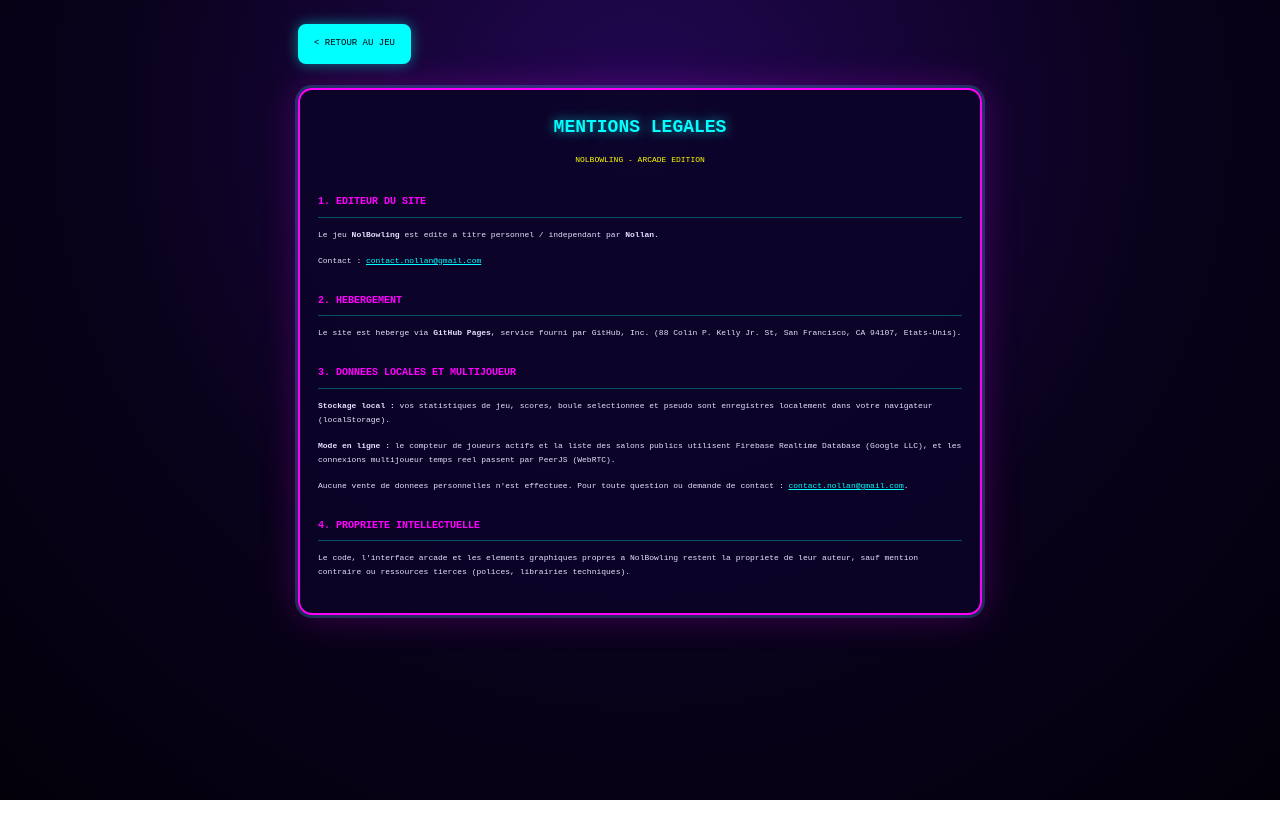
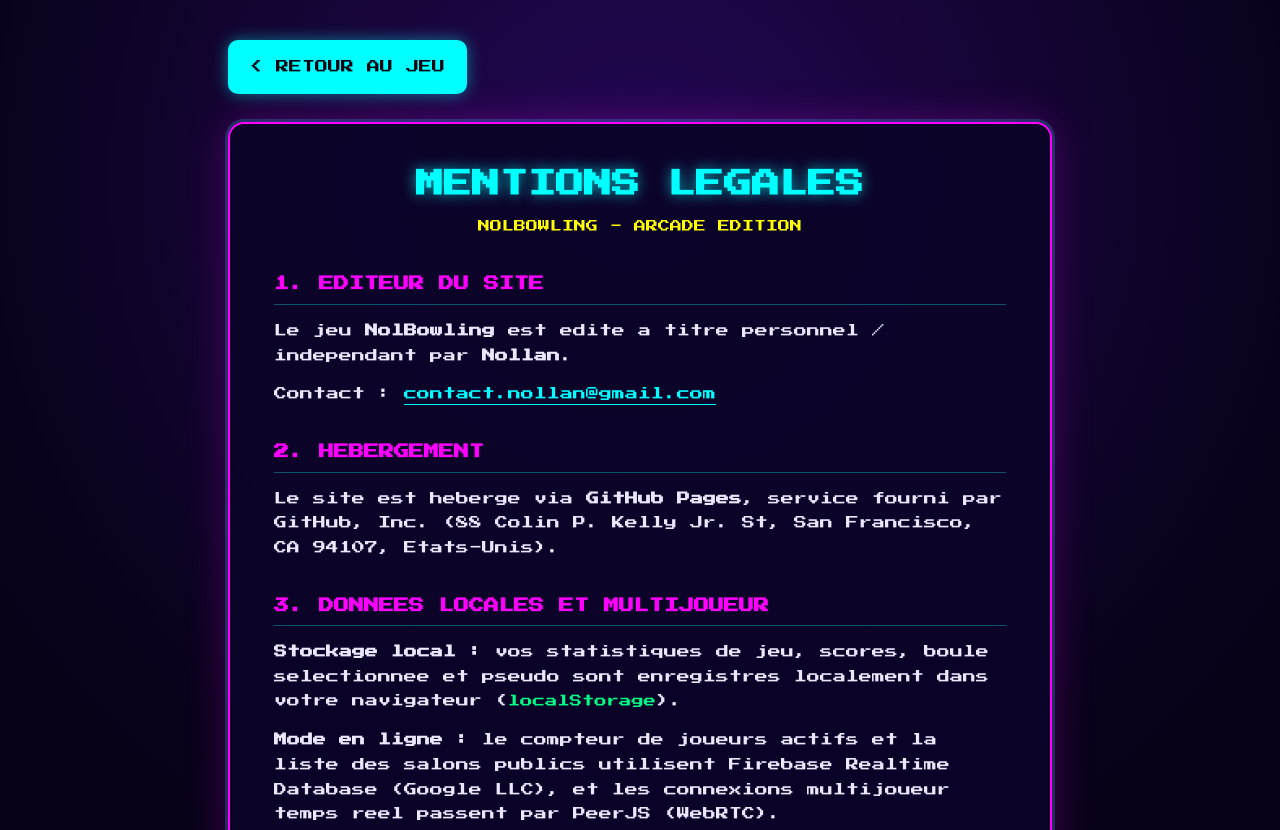
Before and after one commit to NollanRZH/nolbowling, a plain HTML site: page mentions-legales.html in a window 1280 px wide. Shown: the top 830 px of the page. Before the commit the page ends 800 px from the top, so only its background shows below. Drawn offline with Linux system fonts and the light colour scheme.

Commit message:
upd interface

```diff
--- a/mentions-legales.html
+++ b/mentions-legales.html
@@ -2,7 +2,7 @@
 <html lang="fr">
 <head>
 <meta charset="utf-8">
-<meta name="viewport" content="width=device-width,initial-scale=1,maximum-scale=1,user-scalable=no,viewport-fit=cover">
+<meta name="viewport" content="width=device-width,initial-scale=1,viewport-fit=cover">
 <meta name="theme-color" content="#04010c">
 <title>Mentions legales - NolBowling</title>
 <link href="https://fonts.googleapis.com/css2?family=Press+Start+2P&display=swap" rel="stylesheet">
@@ -17,20 +17,14 @@
     min-height: 100dvh;
     background: radial-gradient(circle at 50% 15%, #230754 0%, #09021c 55%, #03000a 100%);
     color: #ffffff;
-    font-family: 'Press Start+2P', monospace;
-    line-height: 1.75;
+    font-family: 'Press Start 2P', monospace;
+    line-height: 1.85;
   }
   .page {
-    max-width: 720px;
+    width: 100%;
+    max-width: 880px;
     margin: 0 auto;
-    padding: 24px 18px 48px;
-  }
-  .card {
-    background: rgba(11, 4, 40, 0.92);
-    border: 2px solid #ff00ff;
-    border-radius: 14px;
-    box-shadow: 0 0 36px rgba(255, 0, 255, 0.25), 0 0 0 3px rgba(0, 255, 255, 0.2);
-    padding: 22px 18px;
+    padding: clamp(16px, 4vw, 40px) clamp(14px, 3.5vw, 28px) clamp(36px, 6vw, 64px);
   }
   .top-bar {
     display: flex;
@@ -38,7 +32,7 @@
     align-items: center;
     justify-content: space-between;
     gap: 12px;
-    margin-bottom: 24px;
+    margin-bottom: clamp(18px, 3vw, 28px);
   }
   .btn-back {
     display: inline-block;
@@ -46,43 +40,72 @@
     background: #00ffff;
     color: #05010f;
     border: 2px solid #00ffff;
-    border-radius: 8px;
-    padding: 10px 14px;
-    font-size: 9px;
-    box-shadow: 0 0 14px rgba(0, 255, 255, 0.45);
+    border-radius: 10px;
+    padding: clamp(10px, 1.5vw, 13px) clamp(14px, 2vw, 20px);
+    font-size: clamp(10px, 1.3vw, 13px);
+    box-shadow: 0 0 16px rgba(0, 255, 255, 0.45);
+    transition: transform 0.12s ease, background-color 0.12s ease, border-color 0.12s ease;
   }
   .btn-back:hover {
     background: #ffff00;
     border-color: #ffff00;
+    transform: translateY(-1px);
+  }
+  .card {
+    background: rgba(11, 4, 40, 0.94);
+    border: 2px solid #ff00ff;
+    border-radius: 16px;
+    box-shadow: 0 0 42px rgba(255, 0, 255, 0.25), 0 0 0 3px rgba(0, 255, 255, 0.2);
+    padding: clamp(20px, 4vw, 40px) clamp(18px, 4.5vw, 44px);
   }
   h1 {
     margin: 0 0 10px;
-    font-size: 18px;
+    font-size: clamp(18px, 3vw, 28px);
+    line-height: 1.45;
     color: #00ffff;
-    text-shadow: 0 0 12px rgba(0, 255, 255, 0.65);
+    text-shadow: 0 0 14px rgba(0, 255, 255, 0.65);
     text-align: center;
   }
   .subtitle {
-    margin: 0 0 26px;
-    font-size: 8px;
+    margin: 0 0 clamp(24px, 4vw, 36px);
+    font-size: clamp(9px, 1.3vw, 12px);
     color: #ffff00;
     text-align: center;
   }
   h2 {
-    margin: 24px 0 10px;
-    font-size: 10px;
+    margin: clamp(24px, 3.5vw, 34px) 0 clamp(10px, 1.5vw, 14px);
+    font-size: clamp(11px, 1.6vw, 15px);
+    line-height: 1.5;
     color: #ff00ff;
-    border-bottom: 1px solid rgba(0, 255, 255, 0.3);
-    padding-bottom: 6px;
+    border-bottom: 1px solid rgba(0, 255, 255, 0.32);
+    padding-bottom: 8px;
   }
   p {
-    margin: 0 0 12px;
-    font-size: 8px;
-    color: #e6e2ff;
+    margin: 0 0 14px;
+    font-size: clamp(10px, 1.35vw, 13px);
+    line-height: 1.9;
+    color: #ebe7ff;
     word-break: break-word;
+  }
+  code {
+    font-family: inherit;
+    font-size: 0.95em;
+    color: #00ff88;
   }
   a {
     color: #00ffff;
+    text-decoration: underline;
+    text-underline-offset: 4px;
+  }
+  a:hover {
+    color: #ffff00;
+  }
+
+  @media (max-width: 480px) {
+    .btn-back {
+      width: 100%;
+      text-align: center;
+    }
   }
 </style>
 </head>
```
